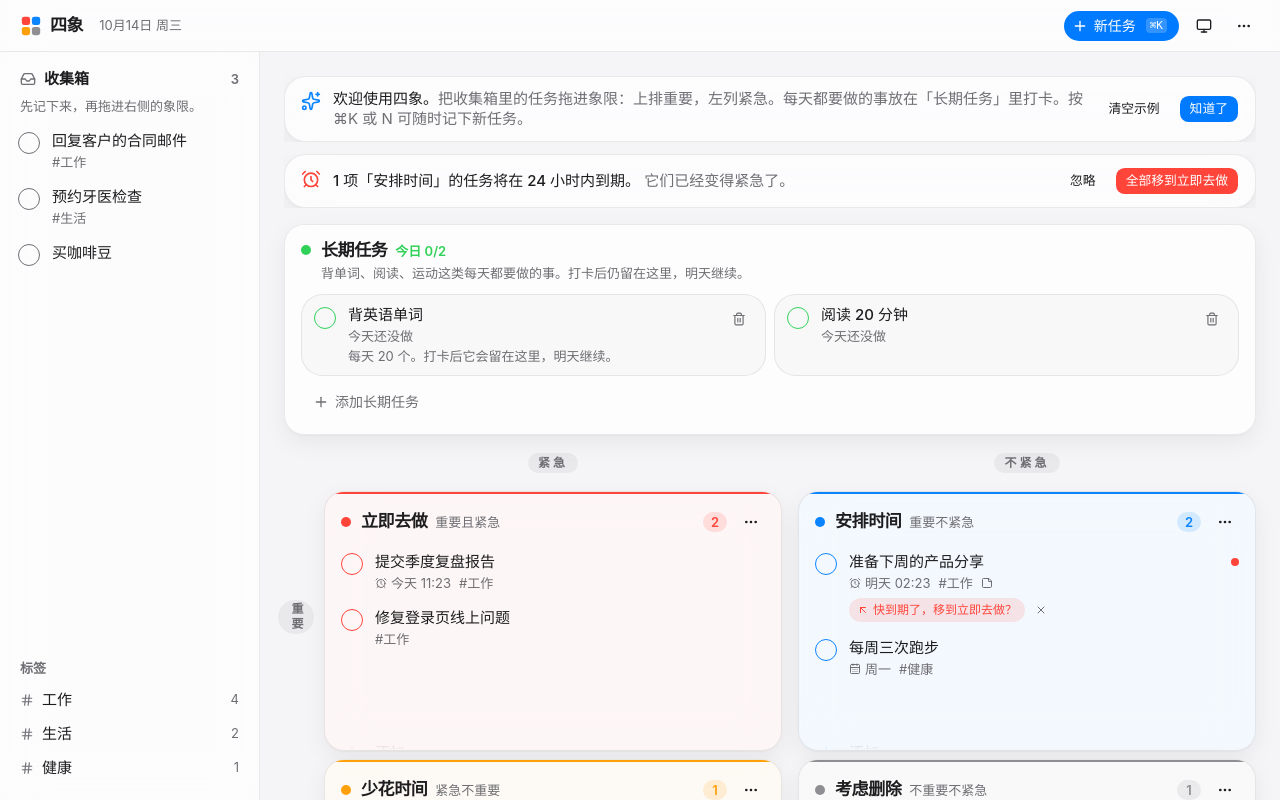
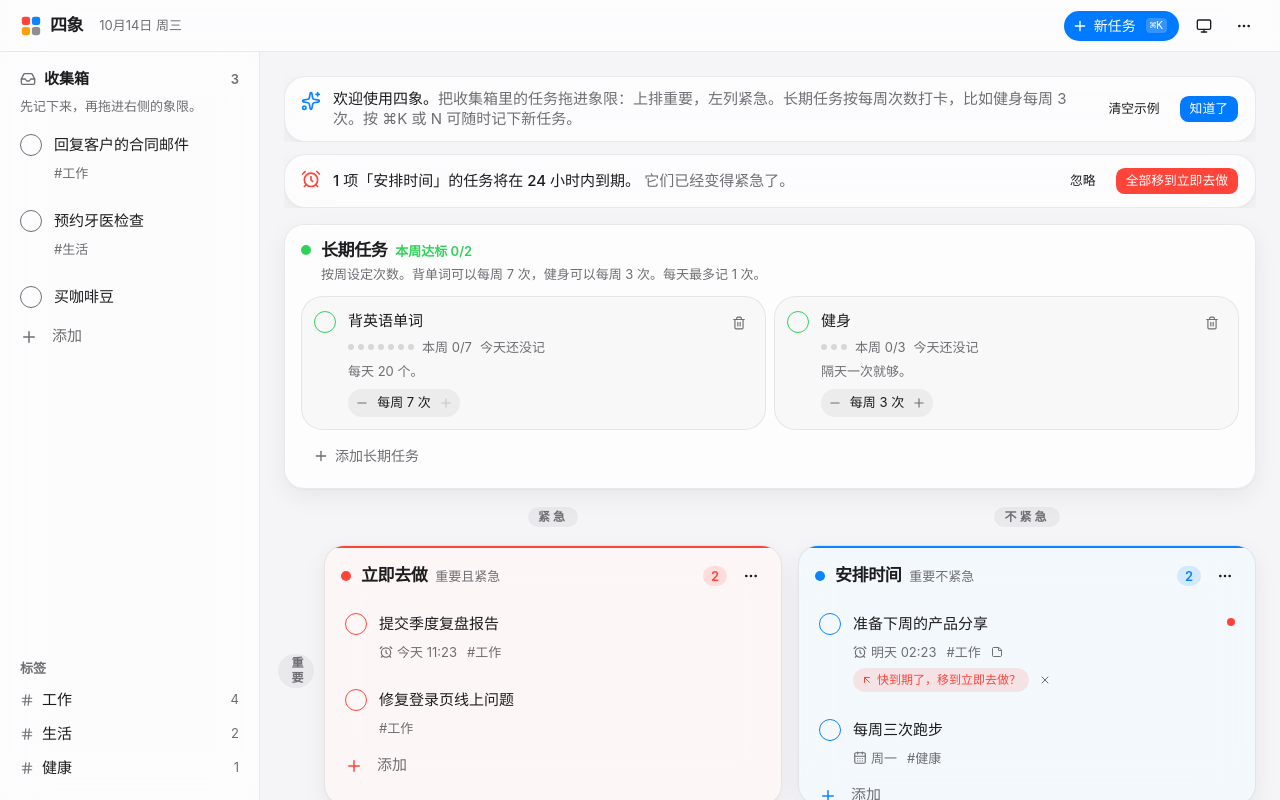
Before and after one commit to Stephen-Qiu-RUC/focus-quad, a Next.js app: page / in a window 1280 px wide. Built offline with nearby package versions, Linux system fonts and the light colour scheme.

Commit message:
Give quadrant rows room to breathe and track habits by weekly target
Co-authored-by: qiuxiaorui03 <qiuxiaorui03@gmail.com>

```diff
--- a/src/components/quadrant/habits-board.tsx
+++ b/src/components/quadrant/habits-board.tsx
@@ -1,11 +1,11 @@
 "use client";
 
 import { useState } from "react";
-import { Flame, Plus, Repeat, Trash2 } from "lucide-react";
+import { Minus, Plus, Repeat, Trash2 } from "lucide-react";
 import { toast } from "sonner";
 import { cn } from "@/lib/utils";
 import { actions } from "@/lib/store";
-import { habitStreak, isCheckedIn } from "@/lib/habits";
+import { clampTimesPerWeek, countThisWeek, isCheckedIn } from "@/lib/habits";
 import type { Habit } from "@/lib/types";
 import { CheckCircle } from "./check-circle";
 import { useUI } from "./ui-context";
@@ -22,13 +22,60 @@ function deleteHabit(habit: Habit) {
   });
 }
 
+function WeekDots({ count, target }: { count: number; target: number }) {
+  return (
+    <span className="inline-flex items-center gap-1" aria-hidden>
+      {Array.from({ length: target }, (_, index) => (
+        <span
+          key={index}
+          className={cn("size-1.5 rounded-full", index < count ? "bg-habit" : "bg-foreground/15")}
+        />
+      ))}
+    </span>
+  );
+}
+
+function TimesStepper({
+  value,
+  onChange,
+}: {
+  value: number;
+  onChange: (next: number) => void;
+}) {
+  return (
+    <span className="inline-flex h-7 items-center rounded-full bg-foreground/[0.05] text-[13px]">
+      <button
+        type="button"
+        aria-label="减少每周次数"
+        disabled={value <= 1}
+        onClick={() => onChange(value - 1)}
+        className="grid size-7 place-items-center rounded-full text-muted-foreground enabled:hover:bg-foreground/10 disabled:opacity-30"
+      >
+        <Minus className="size-3.5" />
+      </button>
+      <span className="min-w-14 text-center tabular-nums">每周 {value} 次</span>
+      <button
+        type="button"
+        aria-label="增加每周次数"
+        disabled={value >= 7}
+        onClick={() => onChange(value + 1)}
+        className="grid size-7 place-items-center rounded-full text-muted-foreground enabled:hover:bg-foreground/10 disabled:opacity-30"
+      >
+        <Plus className="size-3.5" />
+      </button>
+    </span>
+  );
+}
+
 function HabitCard({ habit }: { habit: Habit }) {
   const { now } = useUI();
   const [editing, setEditing] = useState(false);
   const [title, setTitle] = useState(habit.title);
   const [notes, setNotes] = useState(habit.notes);
-  const done = isCheckedIn(habit, now);
-  const streak = habitStreak(habit.doneOn, now);
+  const target = clampTimesPerWeek(habit.timesPerWeek);
+  const count = countThisWeek(habit.doneOn, now);
+  const doneToday = isCheckedIn(habit, now);
+  const met = count >= target;
 
   function beginEdit() {
     setTitle(habit.title);
@@ -46,18 +93,19 @@ function HabitCard({ habit }: { habit: Habit }) {
   return (
     <article
       className={cn(
-        "flex min-w-[220px] flex-1 items-start gap-3 rounded-2xl border bg-background/70 px-3 py-2.5",
-        done && "bg-habit/10",
+        "flex min-w-[240px] flex-1 flex-col gap-2 rounded-2xl border bg-background/70 px-3 py-3",
+        met && "bg-habit/10",
       )}
-      onBlur={(e) => {
-        if (editing && !e.currentTarget.contains(e.relatedTarget)) save();
+      onBlur={(event) => {
+        if (editing && !event.currentTarget.contains(event.relatedTarget)) save();
       }}
     >
+      <div className="flex items-start gap-3">
         <CheckCircle
-        checked={done}
+          checked={doneToday}
           color="var(--habit)"
           onToggle={() => actions.toggleHabitToday(habit.id, now)}
-        label={done ? `取消今天的「${habit.title}」打卡` : `为「${habit.title}」打卡`}
+          label={doneToday ? `取消今天的「${habit.title}」` : `把今天计入「${habit.title}」`}
           className="mt-0.5"
         />
         <div className="min-w-0 flex-1">
@@ -66,23 +114,23 @@ function HabitCard({ habit }: { habit: Habit }) {
               <input
                 autoFocus
                 value={title}
-              onChange={(e) => setTitle(e.target.value)}
-              onKeyDown={(e) => {
-                if (e.nativeEvent.isComposing) return;
-                if (e.key === "Escape") {
+                onChange={(event) => setTitle(event.target.value)}
+                onKeyDown={(event) => {
+                  if (event.nativeEvent.isComposing) return;
+                  if (event.key === "Escape") {
                     setTitle(habit.title);
                     setNotes(habit.notes);
                     setEditing(false);
                   }
                 }}
                 aria-label="长期任务名称"
-              className="h-7 w-full bg-transparent text-[15px] font-medium outline-none"
+                className="h-7 w-full bg-transparent text-[15px] leading-6 font-medium outline-none"
               />
               <input
                 value={notes}
-              onChange={(e) => setNotes(e.target.value)}
-              onKeyDown={(e) => {
-                if (e.key === "Enter" && !e.nativeEvent.isComposing) save();
+                onChange={(event) => setNotes(event.target.value)}
+                onKeyDown={(event) => {
+                  if (event.key === "Enter" && !event.nativeEvent.isComposing) save();
                 }}
                 placeholder="备注，例如每天 20 个"
                 aria-label="备注"
@@ -91,16 +139,17 @@ function HabitCard({ habit }: { habit: Habit }) {
             </div>
           ) : (
             <button type="button" onClick={beginEdit} className="block w-full text-left">
-            <p className="truncate text-[15px] leading-5 font-medium">{habit.title}</p>
-            <p className="mt-0.5 flex items-center gap-1 text-[13px] leading-[18px] text-muted-foreground">
-              {streak > 0 && <Flame className="size-3 text-habit" aria-hidden />}
-              <span>
-                {done ? "今天已打卡" : "今天还没做"}
-                {streak > 0 ? ` · 连续 ${streak} 天` : ""}
+              <p className="truncate text-[15px] leading-6 font-medium">{habit.title}</p>
+              <p className="mt-1 flex flex-wrap items-center gap-x-2 gap-y-1 text-[13px] leading-5 text-muted-foreground">
+                <WeekDots count={Math.min(count, target)} target={target} />
+                <span className={cn("tabular-nums", met && "font-medium text-habit")}>
+                  本周 {count}/{target}
+                  {met ? " · 已达标" : ""}
                 </span>
+                <span>{doneToday ? "今天已计入" : "今天还没记"}</span>
               </p>
               {habit.notes && (
-              <p className="mt-0.5 truncate text-[13px] leading-[18px] text-muted-foreground">{habit.notes}</p>
+                <p className="mt-1 truncate text-[13px] leading-5 text-muted-foreground">{habit.notes}</p>
               )}
             </button>
           )}
@@ -113,6 +162,13 @@ function HabitCard({ habit }: { habit: Habit }) {
         >
           <Trash2 className="size-3.5" />
         </button>
+      </div>
+      <div className="pl-[34px]">
+        <TimesStepper
+          value={target}
+          onChange={(next) => actions.updateHabit(habit.id, { timesPerWeek: next })}
+        />
+      </div>
     </article>
   );
 }
@@ -120,16 +176,22 @@ function HabitCard({ habit }: { habit: Habit }) {
 function AddHabit() {
   const [editing, setEditing] = useState(false);
   const [value, setValue] = useState("");
+  const [times, setTimes] = useState(7);
+
+  function reset() {
+    setValue("");
+    setTimes(7);
+    setEditing(false);
+  }
 
   function submit() {
     const title = value.trim();
     if (!title) {
-      setEditing(false);
+      reset();
       return;
     }
-    actions.addHabit(title);
-    setValue("");
-    setEditing(false);
+    actions.addHabit(title, "", times);
+    reset();
   }
 
   if (!editing) {
@@ -146,32 +208,40 @@ function AddHabit() {
   }
 
   return (
-    <div className="flex h-9 min-w-48 items-center gap-2 rounded-full bg-foreground/[0.05] px-3">
+    <div className="flex flex-wrap items-center gap-2">
+      <div className="flex h-9 min-w-48 flex-1 items-center gap-2 rounded-full bg-foreground/[0.05] px-3">
         <Repeat className="size-3.5 text-habit" aria-hidden />
         <input
           autoFocus
           value={value}
-        onChange={(e) => setValue(e.target.value)}
-        onKeyDown={(e) => {
-          if (e.nativeEvent.isComposing) return;
-          if (e.key === "Enter") submit();
-          if (e.key === "Escape") {
-            setValue("");
-            setEditing(false);
-          }
+          onChange={(event) => setValue(event.target.value)}
+          onKeyDown={(event) => {
+            if (event.nativeEvent.isComposing) return;
+            if (event.key === "Enter") submit();
+            if (event.key === "Escape") reset();
           }}
-        onBlur={submit}
-        placeholder="例如：背英语单词"
+          placeholder="例如：健身"
           aria-label="新的长期任务"
           className="h-7 min-w-0 flex-1 bg-transparent text-[14px] outline-none placeholder:text-muted-foreground/70"
         />
+      </div>
+      <TimesStepper value={times} onChange={setTimes} />
+      <button
+        type="button"
+        onClick={submit}
+        className="h-8 rounded-full bg-primary px-3 text-[13px] font-medium text-primary-foreground"
+      >
+        添加
+      </button>
     </div>
   );
 }
 
 export function HabitsBoard({ habits }: { habits: Habit[] }) {
   const { now } = useUI();
-  const doneCount = habits.filter((h) => isCheckedIn(h, now)).length;
+  const metCount = habits.filter(
+    (habit) => countThisWeek(habit.doneOn, now) >= clampTimesPerWeek(habit.timesPerWeek),
+  ).length;
 
   return (
     <section aria-label="长期任务" className="rounded-[20px] border bg-card px-4 py-3.5 shadow-card backdrop-blur-xl">
@@ -182,12 +252,12 @@ export function HabitsBoard({ habits }: { habits: Habit[] }) {
             <h2 className="text-[17px] leading-[22px] font-semibold tracking-tight">长期任务</h2>
             {habits.length > 0 && (
               <span className="text-[13px] font-semibold text-habit tabular-nums">
-                今日 {doneCount}/{habits.length}
+                本周达标 {metCount}/{habits.length}
               </span>
             )}
           </div>
-          <p className="mt-0.5 text-[13px] leading-[18px] text-muted-foreground">
-            背单词、阅读、运动这类每天都要做的事。打卡后仍留在这里，明天继续。
+          <p className="mt-0.5 text-[13px] leading-5 text-muted-foreground">
+            按周设定次数。背单词可以每周 7 次，健身可以每周 3 次。每天最多记 1 次。
           </p>
         </div>
       </header>
--- a/src/components/quadrant/notices.tsx
+++ b/src/components/quadrant/notices.tsx
@@ -62,7 +62,7 @@ export function Notices({ tasks, onboarded, saveError }: { tasks: Task[]; onboar
               <p className="flex-1 text-[15px] leading-5">
                 <span className="font-medium">欢迎使用四象。</span>
                 <span className="text-muted-foreground">
-                  把收集箱里的任务拖进象限：上排重要，左列紧急。每天都要做的事放在「长期任务」里打卡。按 ⌘K 或 N 可随时记下新任务。
+                  把收集箱里的任务拖进象限：上排重要，左列紧急。长期任务按每周次数打卡，比如健身每周 3 次。按 ⌘K 或 N 可随时记下新任务。
                 </span>
               </p>
               <div className="flex shrink-0 gap-2">
--- a/src/components/quadrant/quadrant-card.tsx
+++ b/src/components/quadrant/quadrant-card.tsx
@@ -76,7 +76,7 @@ export function QuadrantCard({ meta, tasks }: { meta: QuadrantMeta; tasks: Task[
           </DropdownMenuContent>
         </DropdownMenu>
       </header>
-      <div className="scrollbar-thin relative flex min-h-0 flex-1 flex-col overflow-y-auto px-1.5 pb-2 [mask-image:linear-gradient(to_bottom,black_calc(100%-20px),transparent)]">
+      <div className="scrollbar-thin relative flex min-h-0 flex-1 flex-col overflow-y-auto px-2 pt-1 pb-2">
         <TaskList
           container={meta.id}
           tasks={open}
@@ -88,9 +88,9 @@ export function QuadrantCard({ meta, tasks }: { meta: QuadrantMeta; tasks: Task[
               color={meta.color}
             />
           }
-          className="flex-1"
+          className="shrink-0"
         />
-        <InlineAdd container={meta.id} className="mb-2" />
+        <InlineAdd container={meta.id} className="mb-2 shrink-0" />
       </div>
     </section>
   );
--- a/src/components/quadrant/task-list.tsx
+++ b/src/components/quadrant/task-list.tsx
@@ -34,10 +34,10 @@ function SortableTask({ task, container }: { task: Task; container: ContainerId
 }
 
 const rowMotion = {
-  initial: { opacity: 0, height: 0 },
-  animate: { opacity: 1, height: "auto" },
-  exit: { opacity: 0, height: 0 },
-  transition: { duration: 0.24, ease: [0.32, 0.72, 0, 1] as const },
+  initial: { opacity: 0 },
+  animate: { opacity: 1 },
+  exit: { opacity: 0 },
+  transition: { duration: 0.2 },
 };
 
 interface TaskListProps {
@@ -56,12 +56,12 @@ export function TaskList({ container, tasks, completed = [], empty, className }:
     <div
       ref={setNodeRef}
       data-over={isOver || undefined}
-      className={cn("flex min-h-full flex-col rounded-xl transition-colors", className)}
+      className={cn("flex flex-col gap-1.5 rounded-xl transition-colors", className)}
     >
       <SortableContext items={tasks.map((t) => t.id)} strategy={verticalListSortingStrategy}>
         <AnimatePresence initial={false}>
           {tasks.map((task) => (
-            <motion.div key={task.id} {...rowMotion} className="overflow-hidden">
+            <motion.div key={task.id} {...rowMotion} className="shrink-0">
               <SortableTask task={task} container={container} />
             </motion.div>
           ))}
@@ -70,7 +70,7 @@ export function TaskList({ container, tasks, completed = [], empty, className }:
       {tasks.length === 0 && completed.length === 0 && empty}
       <AnimatePresence initial={false}>
         {completed.map((task) => (
-          <motion.div key={task.id} {...rowMotion} className="overflow-hidden">
+          <motion.div key={task.id} {...rowMotion} className="shrink-0">
             <TaskRow
               task={task}
               now={now}
--- a/src/components/quadrant/task-row.tsx
+++ b/src/components/quadrant/task-row.tsx
@@ -67,7 +67,7 @@ export const TaskRow = forwardRef<HTMLDivElement, TaskRowProps>(function TaskRow
         if (e.key === "Enter") onOpen?.(task.id);
       }}
       className={cn(
-        "group/row relative flex cursor-default items-start gap-3 rounded-xl px-2.5 py-2 text-left outline-none transition-colors select-none",
+        "group/row relative flex cursor-default items-start gap-3 rounded-xl px-3 py-2.5 text-left outline-none transition-colors select-none",
         "hover:bg-foreground/[0.04] focus-visible:ring-3 focus-visible:ring-ring/30 data-selected:bg-primary/10",
         lifted && "material scale-[1.03] cursor-grabbing bg-card shadow-lift",
         ghost && "opacity-30",
@@ -85,22 +85,22 @@ export const TaskRow = forwardRef<HTMLDivElement, TaskRowProps>(function TaskRow
       <div className="min-w-0 flex-1">
         <p
           className={cn(
-            "text-[15px] leading-5 break-words transition-colors duration-300",
+            "text-[15px] leading-6 break-words transition-colors duration-300",
             checked && "text-muted-foreground line-through decoration-muted-foreground/60",
           )}
         >
           {task.title}
         </p>
         {(due || task.tags.length > 0 || task.notes) && (
-          <div className="mt-0.5 flex flex-wrap items-center gap-x-2 gap-y-0.5 text-[13px] leading-[18px] text-muted-foreground">
+          <div className="mt-1.5 flex flex-wrap items-center gap-x-2.5 gap-y-1 text-[13px] leading-5 text-muted-foreground">
             {due && (
               <span
                 className={cn("inline-flex items-center gap-1 tabular-nums", overdue && "text-q1")}
               >
                 {task.dueHasTime ? (
-                  <AlarmClock className="size-3" aria-hidden />
+                  <AlarmClock className="size-3.5 shrink-0" aria-hidden />
                 ) : (
-                  <CalendarDays className="size-3" aria-hidden />
+                  <CalendarDays className="size-3.5 shrink-0" aria-hidden />
                 )}
                 {overdue ? `已逾期 · ${due}` : due}
               </span>
--- a/src/lib/habits.ts
+++ b/src/lib/habits.ts
@@ -20,18 +20,25 @@ export function isCheckedIn(habit: Pick<Habit, "doneOn">, now: Date) {
   return habit.doneOn.includes(dayKey(now));
 }
 
-/**
- * Consecutive days ending today, or ending yesterday when today is still open.
- * A missed day breaks the run.
- */
-export function habitStreak(doneOn: string[], now: Date) {
-  const done = new Set(doneOn);
-  let cursor = dayKey(now);
-  if (!done.has(cursor)) cursor = shiftDayKey(cursor, -1);
-  let count = 0;
-  while (done.has(cursor)) {
-    count += 1;
-    cursor = shiftDayKey(cursor, -1);
-  }
-  return count;
+export function clampTimesPerWeek(value: unknown) {
+  const raw = typeof value === "number" ? value : Number(value);
+  if (!Number.isFinite(raw)) return 7;
+  return Math.min(7, Math.max(1, Math.round(raw)));
 }
+
+/** Monday of the local week that contains `now`. */
+export function weekStartKey(now: Date) {
+  const day = now.getDay();
+  const back = day === 0 ? 6 : day - 1;
+  return shiftDayKey(dayKey(now), -back);
+}
+
+export function countThisWeek(doneOn: string[], now: Date) {
+  const start = weekStartKey(now);
+  const end = shiftDayKey(start, 6);
+  return doneOn.filter((day) => day >= start && day <= end).length;
+}
+
+export function weekMet(habit: Pick<Habit, "doneOn" | "timesPerWeek">, now: Date) {
+  return countThisWeek(habit.doneOn, now) >= clampTimesPerWeek(habit.timesPerWeek);
+}
--- a/src/lib/store.ts
+++ b/src/lib/store.ts
@@ -3,7 +3,7 @@
 import { useSyncExternalStore } from "react";
 import { nanoid } from "nanoid";
 import type { ContainerId, Habit, PersistedState, Task } from "./types";
-import { dayKey } from "./habits";
+import { clampTimesPerWeek, dayKey } from "./habits";
 
 const STORAGE_KEY = "quadrant:v1";
 
@@ -78,6 +78,7 @@ function createHabit(partial: Partial<Habit> & { title: string }): Habit {
     createdAt: new Date().toISOString(),
     doneOn: [],
     ...partial,
+    timesPerWeek: clampTimesPerWeek(partial.timesPerWeek ?? 7),
   };
 }
 
@@ -86,9 +87,10 @@ function sampleHabits(): Habit[] {
     createHabit({
       sample: true,
       title: "背英语单词",
-      notes: "每天 20 个。打卡后它会留在这里，明天继续。",
+      notes: "每天 20 个。",
+      timesPerWeek: 7,
     }),
-    createHabit({ sample: true, title: "阅读 20 分钟" }),
+    createHabit({ sample: true, title: "健身", notes: "隔天一次就够。", timesPerWeek: 3 }),
   ];
 }
 
@@ -103,14 +105,24 @@ function isValidState(value: unknown): value is PersistedState {
 
 function normalizeHabits(value: unknown): Habit[] {
   if (!Array.isArray(value)) return [];
-  return value.filter(
-    (item): item is Habit =>
-      typeof item === "object" &&
-      item !== null &&
-      typeof (item as Habit).id === "string" &&
-      typeof (item as Habit).title === "string" &&
-      Array.isArray((item as Habit).doneOn),
-  );
+  const habits: Habit[] = [];
+  for (const item of value) {
+    if (typeof item !== "object" || item === null) continue;
+    const raw = item as Partial<Habit>;
+    if (typeof raw.id !== "string" || typeof raw.title !== "string" || !Array.isArray(raw.doneOn)) {
+      continue;
+    }
+    habits.push({
+      id: raw.id,
+      title: raw.title,
+      notes: typeof raw.notes === "string" ? raw.notes : "",
+      createdAt: typeof raw.createdAt === "string" ? raw.createdAt : new Date().toISOString(),
+      timesPerWeek: clampTimesPerWeek(raw.timesPerWeek),
+      doneOn: raw.doneOn.filter((day): day is string => typeof day === "string"),
+      sample: raw.sample,
+    });
+  }
+  return habits;
 }
 
 function load(): StoreState {
@@ -290,16 +302,25 @@ export const actions = {
     }));
   },
 
-  addHabit(title: string, notes = "") {
-    const habit = createHabit({ title, notes });
+  addHabit(title: string, notes = "", timesPerWeek = 7) {
+    const habit = createHabit({ title, notes, timesPerWeek });
     setState((s) => ({ ...s, habits: [...s.habits, habit] }));
     return habit;
   },
 
-  updateHabit(id: string, patch: Partial<Pick<Habit, "title" | "notes">>) {
+  updateHabit(id: string, patch: Partial<Pick<Habit, "title" | "notes" | "timesPerWeek">>) {
     setState((s) => ({
       ...s,
-      habits: s.habits.map((h) => (h.id === id ? { ...h, ...patch } : h)),
+      habits: s.habits.map((h) =>
+        h.id === id
+          ? {
+              ...h,
+              ...patch,
+              timesPerWeek:
+                patch.timesPerWeek === undefined ? h.timesPerWeek : clampTimesPerWeek(patch.timesPerWeek),
+            }
+          : h,
+      ),
     }));
   },
 
--- a/src/lib/types.ts
+++ b/src/lib/types.ts
@@ -18,12 +18,14 @@ export interface Task {
   sample?: boolean;
 }
 
-/** Something you keep doing, such as memorizing vocabulary. Checking in does not remove it. */
+/** Something you keep doing. One check-in per day, with a weekly target. */
 export interface Habit {
   id: string;
   title: string;
   notes: string;
   createdAt: string;
+  /** How many days this week count as done. 1–7. */
+  timesPerWeek: number;
   /** Local calendar days (YYYY-MM-DD) that were checked in. */
   doneOn: string[];
   sample?: boolean;
```
Also changed, not shown: src/components/quadrant/mobile-matrix.tsx (+4 -4 lines), 1 other file (tests, documents, lock files or other folders). Lines whose indentation alone changed are shown as unchanged.
